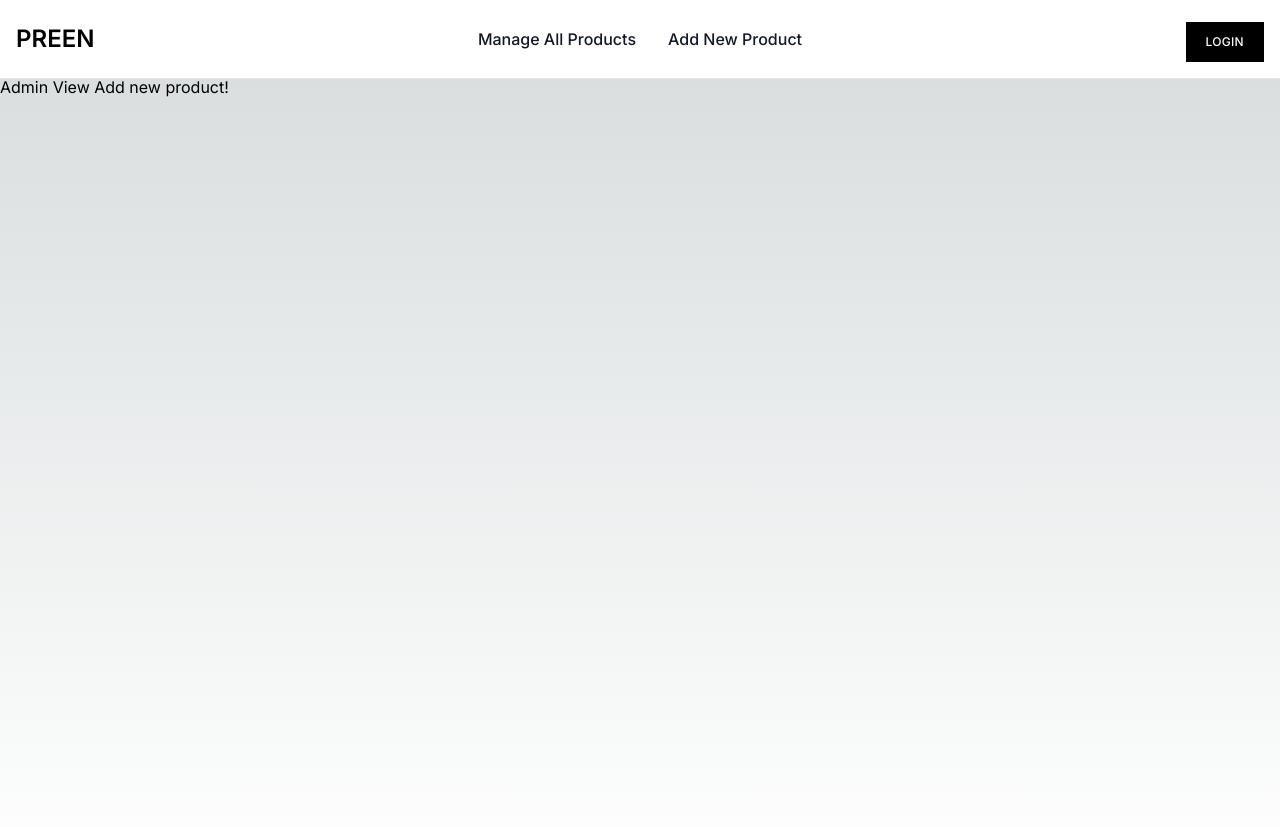
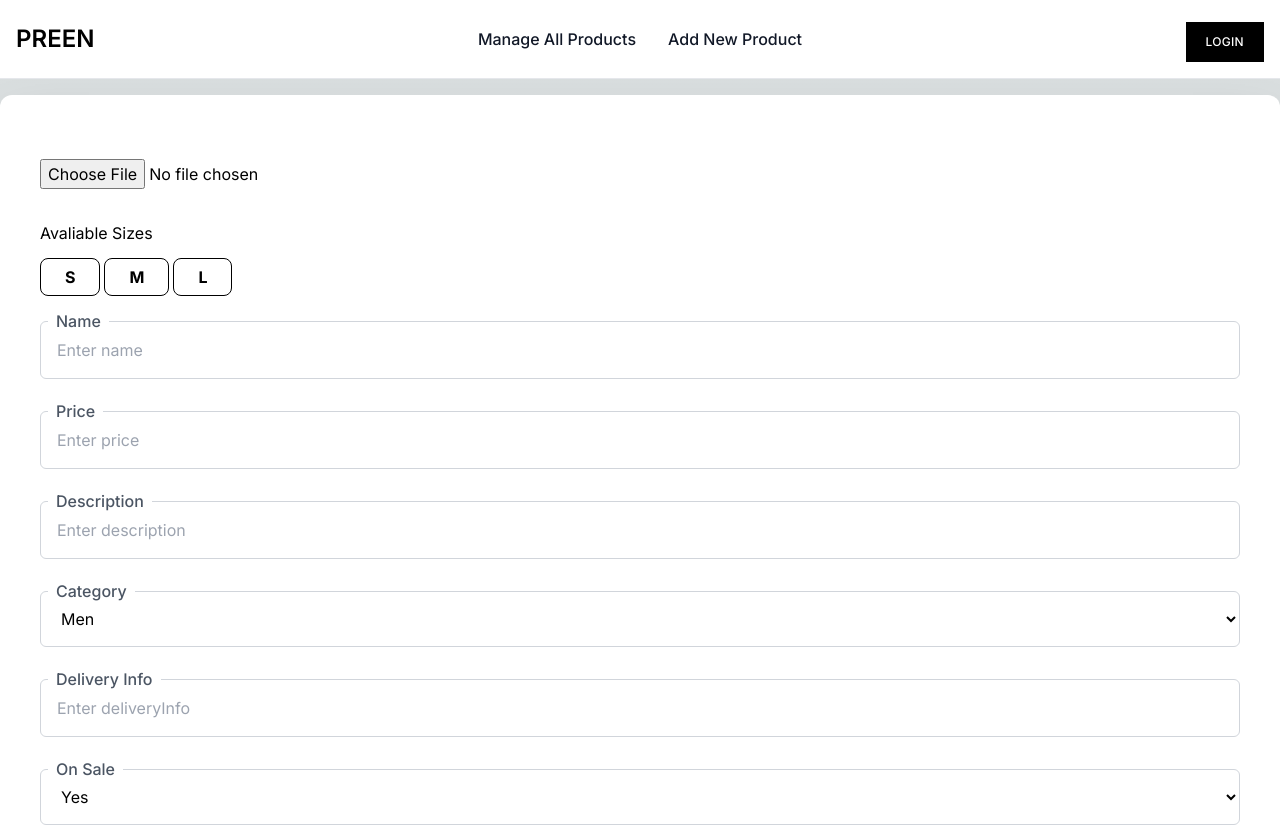
Before and after one commit to EndritHay/LendeLab2, a Next.js app in the folder ecommerce/: page /admin-view/add-product in a window 1280 px wide. Shown: the top 827 px of the page. Built offline with nearby package versions, Linux system fonts and the light colour scheme.

Commit message:
add-product_UI

```diff
--- a/ecommerce/src/app/admin-view/add-product/page.js
+++ b/ecommerce/src/app/admin-view/add-product/page.js
@@ -1,6 +1,57 @@
+'use client';
+
+import InputComponent from "@/components/FormElements/InputComponent";
+import SelectComponent from "@/components/FormElements/InputComponent/SelectComponent";
+import TileComponent from "@/components/FormElements/TileComponent";
+import { AvailableSizes, adminAddProductformControls } from "@/components/utils";
+
+
 export default function AdminAddNewProduct() {
 
+    function handleImage() {
+
+    }
+
     return (
-        <div>Admin View Add new product!</div>
+        <div className="w-full mt-5 mr-0 mb-0 ml-0 relative">
+            <div className="flex flex-col items-start justify-start p-10 bg-white shadow-2xl rounded-xl relative">
+                <div className="w-full mt-6 mr-0 mb-0 ml-0 space-y-8">
+                    <input
+                    accept="image/*"
+                    max="1000000"
+                    type="file"
+                    onChange={handleImage}
+                    />
+                    <div className="flex gap-2 flex-col">
+                        <label>Avaliable Sizes</label>
+                        <TileComponent
+                        data={AvailableSizes}
+                        />
+                    </div>
+                    {
+                        adminAddProductformControls.map(controlItem=>
+                            controlItem.componentType === 'input' ?
+                            <InputComponent
+                            type={controlItem.type}
+                            placeholder={controlItem.placeholder}
+                            label={controlItem.label}
+                            />
+                            :
+
+                            controlItem.componentType === 'select' ?
+                            <SelectComponent
+                            label={controlItem.label}
+                            options={controlItem.options}
+                            />
+                            : null
+                        )
+
+                    }
+                    <button className="inline-flex w-full items-center justify-center bg-black px-6 py-4  text-lg text-white font-medium uppercase tracking-wide">
+                        Add Product
+                    </button>
+                </div>
+            </div>
+        </div>
     )
 }
--- /dev/null
+++ b/ecommerce/src/components/FormElements/TileComponent/index.js
@@ -0,0 +1,22 @@
+
+export default function TileComponent({data, selected = [], onClick}) {
+
+    return data && data.length ?
+    <div className="mt-3 flex flex-wrap items-center gap-1">
+        {
+            data.map(dataItem=> (
+                <label
+                className="cursor-pointer"
+                key={dataItem.id}>
+                <span className="rounded-lg border border-black px-6 py-2 font-bold">
+
+                {dataItem.label}
+                </span>
+                </label>
+            ))
+        }
+    </div>
+    : null
+
+
+}
--- a/ecommerce/src/components/utils/index.js
+++ b/ecommerce/src/components/utils/index.js
@@ -61,7 +61,8 @@
       placeholder : 'Enter Your password',
       label: 'Password',
       componentType : 'input'
-    },   {
+    },
+    {
       id: 'role',
       type : '',
       placeholder : '',
@@ -75,10 +76,9 @@
         {
           id : 'costumer',
           label : 'Costumer',
-          }
-      ]
-
-    }
+          },
+      ],
+    },
   ]
   export const loginFormControls = [
     {
@@ -96,5 +96,96 @@
       label: 'Password',
       componentType: 'input'
     }
+  ]
+    //inputet e addProduct faqes
 
-  ]
+    export const adminAddProductformControls = [
+      {
+        id: "name",
+        type: "text",
+        placeholder: "Enter name",
+        label: "Name",
+        componentType: "input",
+      },
+      {
+        id: "price",
+        type: "number",
+        placeholder: "Enter price",
+        label: "Price",
+        componentType: "input",
+      },
+      {
+        id: "description",
+        type: "text",
+        placeholder: "Enter description",
+        label: "Description",
+        componentType: "input",
+      },
+      {
+        id: "category",
+        type: "",
+        placeholder: "",
+        label: "Category",
+        componentType: "select",
+        options: [
+          {
+            id: "men",
+            label: "Men",
+          },
+          {
+            id: "women",
+            label: "Women",
+          },
+          {
+            id: "kids",
+            label: "Kids",
+          },
+        ],
+      },
+      {
+        id: "deliveryInfo",
+        type: "text",
+        placeholder: "Enter deliveryInfo",
+        label: "Delivery Info",
+        componentType: "input",
+      },
+      {
+        id: "onSale",
+        type: "",
+        placeholder: "",
+        label: "On Sale",
+        componentType: "select",
+        options: [
+          {
+            id: "yes",
+            label: "Yes",
+          },
+          {
+            id: "no",
+            label: "No",
+          },
+        ],
+      },
+      {
+        id: "priceDrop",
+        type: "number",
+        placeholder: "Enter Price Drop",
+        label: "Price Drop",
+        componentType: "input",
+      },
+    ];
+
+    export const AvailableSizes = [
+      {
+        id : 's',
+        label: 'S'
+      },
+      {
+        id : 'm',
+        label: 'M'
+      },
+      {
+        id : 'l',
+        label: 'L'
+      }
+    ]
```
